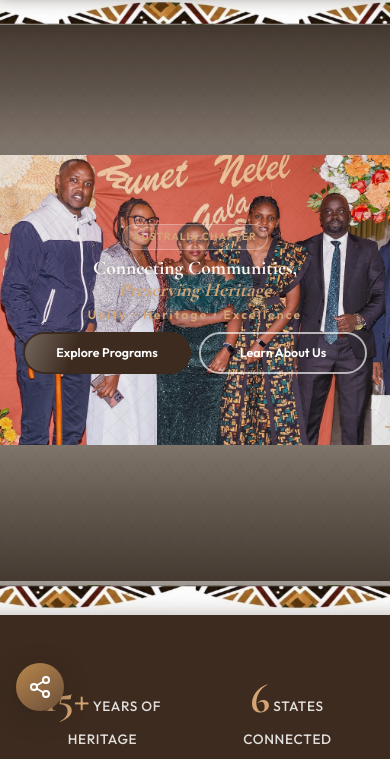
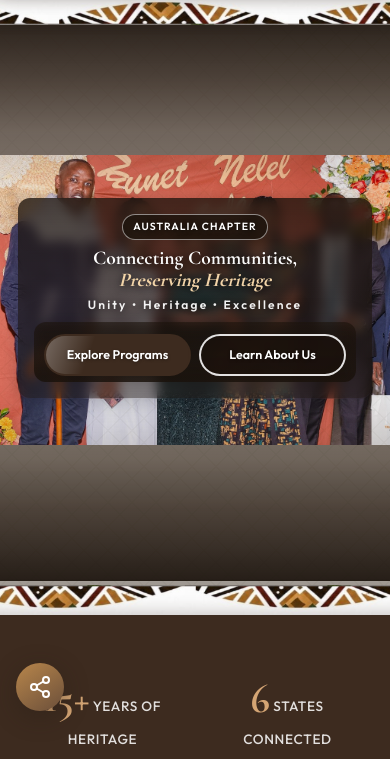
Before and after one commit to hillarytaley-ops/Gotabgaa-australia, a website: page index.html in a window 390 px wide. Shown: the part 85-844 px from the top of the page. Drawn offline with nearby package versions, Linux system fonts and the light colour scheme; no server answers.

Commit message:
Improve mobile hero text readability with scrims and stronger contrast.
Add dark backdrop panels behind top copy and bottom CTAs, brighten subtitle text, and deepen overlay gradients on small screens.

Co-authored-by: Cursor <cursoragent@cursor.com>

```diff
--- a/css/style.css
+++ b/css/style.css
@@ -2450,8 +2450,8 @@ body.modal-open {
 
   .hero__overlay {
     background:
-      linear-gradient(to bottom, rgba(42, 31, 23, 0.72) 0%, rgba(42, 31, 23, 0.38) 12%, transparent 22%),
-      linear-gradient(to top, rgba(42, 31, 23, 0.68) 0%, rgba(42, 31, 23, 0.32) 14%, transparent 24%);
+      linear-gradient(to bottom, rgba(26, 18, 12, 0.84) 0%, rgba(42, 31, 23, 0.58) 11%, rgba(42, 31, 23, 0.18) 20%, transparent 30%),
+      linear-gradient(to top, rgba(26, 18, 12, 0.88) 0%, rgba(42, 31, 23, 0.58) 13%, rgba(42, 31, 23, 0.18) 22%, transparent 32%);
   }
 
   .hero__content {
@@ -2475,23 +2475,46 @@ body.modal-open {
 
   .hero__text {
     flex: 0 0 auto;
+    padding: 14px 16px 16px;
+    border-radius: 12px;
+    background: linear-gradient(to bottom, rgba(26, 18, 12, 0.78), rgba(26, 18, 12, 0.48));
+    -webkit-backdrop-filter: blur(6px);
+    backdrop-filter: blur(6px);
+    box-shadow: 0 4px 20px rgba(0, 0, 0, 0.25);
   }
 
   .hero__badge {
     font-size: 0.65rem;
     padding: 4px 10px;
     margin-bottom: 8px;
+    background: rgba(26, 18, 12, 0.72);
+    border-color: rgba(255, 255, 255, 0.5);
+    color: var(--white);
+    text-shadow: 0 1px 4px rgba(0, 0, 0, 0.55);
   }
 
   .hero__title {
     font-size: clamp(1.25rem, 5.5vw, 1.65rem);
     margin-bottom: 4px;
     line-height: 1.1;
+    color: var(--white);
+    text-shadow:
+      0 2px 10px rgba(0, 0, 0, 0.85),
+      0 0 28px rgba(0, 0, 0, 0.45);
+  }
+
+  .hero__title em {
+    color: #f2d4a8;
+    text-shadow:
+      0 2px 10px rgba(0, 0, 0, 0.9),
+      0 0 24px rgba(0, 0, 0, 0.55);
   }
 
   .hero__subtitle {
     font-size: 0.8rem;
     margin-bottom: 0;
+    color: rgba(255, 255, 255, 0.96);
+    text-shadow: 0 1px 8px rgba(0, 0, 0, 0.85);
   }
 
   .hero__desc {
@@ -2506,6 +2529,12 @@ body.modal-open {
     gap: 8px;
     flex-wrap: nowrap;
     width: 100%;
+    padding: 12px 10px 6px;
+    border-radius: 12px;
+    background: linear-gradient(to top, rgba(26, 18, 12, 0.82), rgba(26, 18, 12, 0.5));
+    -webkit-backdrop-filter: blur(6px);
+    backdrop-filter: blur(6px);
+    box-shadow: 0 -4px 20px rgba(0, 0, 0, 0.22);
   }
 
   .hero__actions .btn {
@@ -2516,6 +2545,13 @@ body.modal-open {
     padding: 10px 12px;
     font-size: 0.82rem;
     box-sizing: border-box;
+    text-shadow: 0 1px 3px rgba(0, 0, 0, 0.35);
+  }
+
+  .hero .btn--outline {
+    background: rgba(26, 18, 12, 0.55);
+    border-color: rgba(255, 255, 255, 0.88);
+    color: var(--white);
   }
 
   .hero__visual {
```
